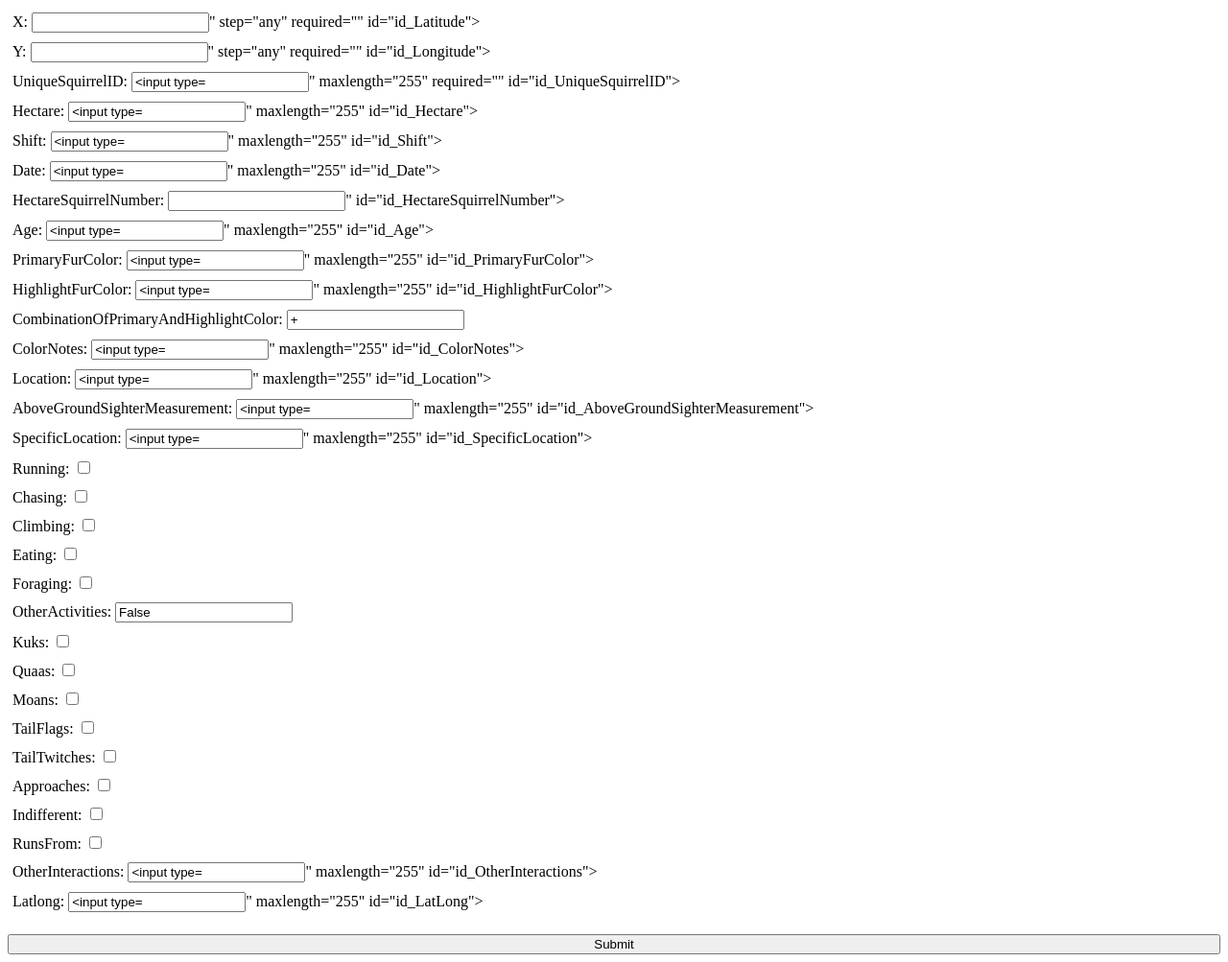
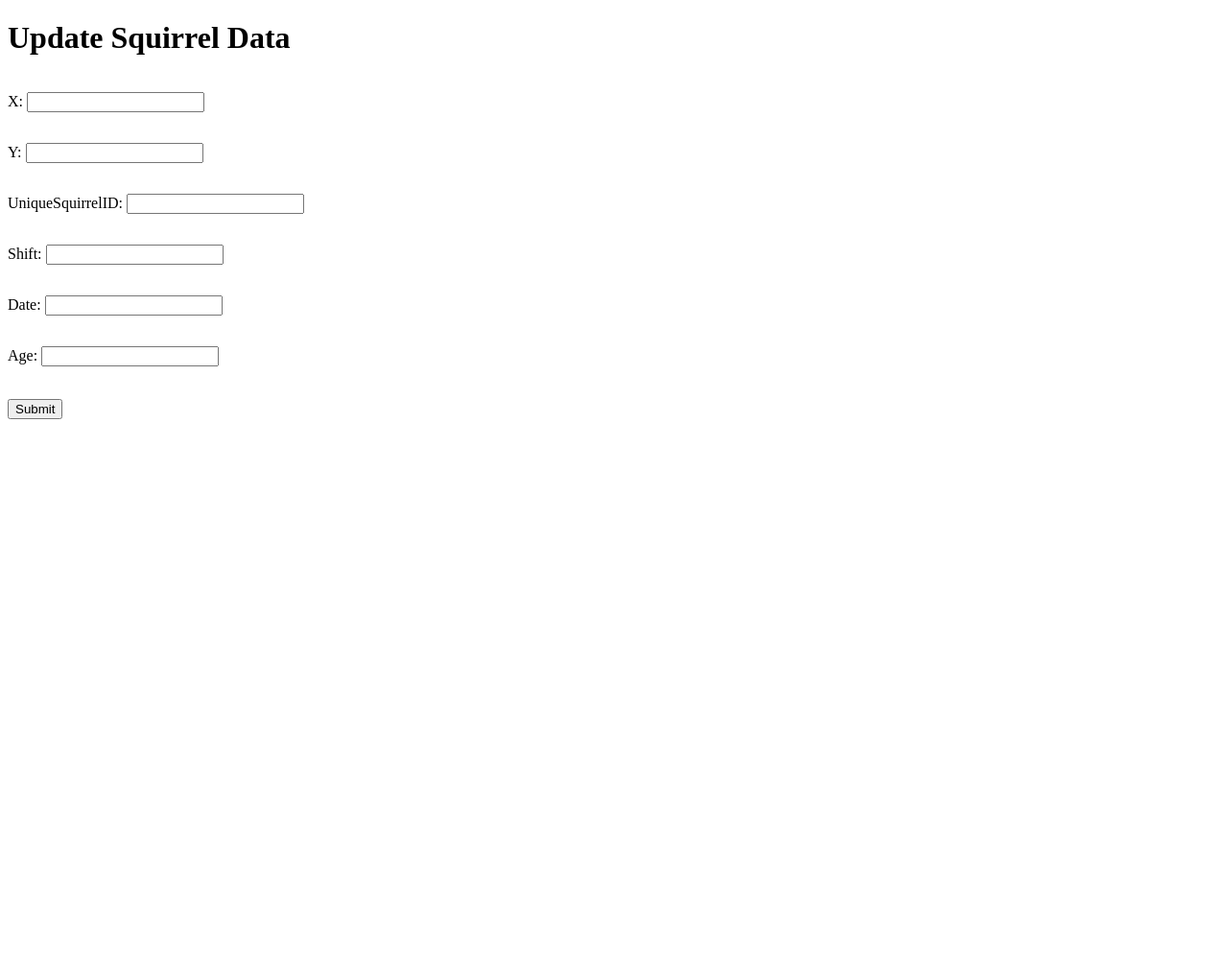
Before and after one commit to shlok-sethia/Squirrel_Tracker, a Django app: template squirrel_tracker/templates/squirrel_tracker/update.html in a window 1280 px wide. Shown: the whole page at 96% size. After the commit the page ends 437 px from the top, so only its background shows below. Run offline with Django 3.2, Linux system fonts and the light colour scheme; the template is opened without the code that fills it: values that come from a table or form of the project are taken from there, others are empty.

Commit message:
Converts HTML form back to ModelForm class and enables saving of changes to database

```diff
--- a/squirrel_tracker/forms.py
+++ b/squirrel_tracker/forms.py
@@ -4,4 +4,4 @@
 class SquirrelForm(ModelForm):
 	class Meta:
 		model = Squirrel
-		fields = '__all__'
+		fields = ['Latitude', 'Longitude', 'UniqueSquirrelID', 'Shift', 'Date', 'Age']
--- a/squirrel_tracker/templates/squirrel_tracker/update.html
+++ b/squirrel_tracker/templates/squirrel_tracker/update.html
@@ -11,136 +11,17 @@
         form{
             display:grid;
         }
+        .submit{
+            width: fit-content;
+        }
     </style>
 </head>
 <body>
-    <form method="post">
-        <div>
-            <label for="id_Latitude">X:</label>
-            <input type="number" name="Latitude" value="{{form_data.Latitude}}" step="any" required="" id="id_Latitude">
-        </div>
-        <div>
-            <label for="id_Longitude">Y:</label>
-            <input type="number" name="Longitude" value="{{form_data.Longitude}}" step="any" required="" id="id_Longitude">
-        </div>
-        <div>
-            <label for="id_UniqueSquirrelID">UniqueSquirrelID:</label>
-            <input type="text" name="UniqueSquirrelID" value="{{form_data.UniqueSquirrelID}}" maxlength="255" required="" id="id_UniqueSquirrelID">
-        </div>
-        <div>
-            <label for="id_Hectare">Hectare:</label>
-            <input type="text" name="Hectare" value="{{form_data.Hectare}}" maxlength="255" id="id_Hectare">
-        </div>
-        <div>
-            <label for="id_Shift">Shift:</label>
-            <input type="text" name="Shift" value="{{form_data.Shift}}" maxlength="255" id="id_Shift">
-        </div>
-        <div>
-            <label for="id_Date">Date:</label>
-            <input type="text" name="Date" value="{{form_data.Date}}" maxlength="255" id="id_Date">
-        </div>
-        <div>
-            <label for="id_HectareSquirrelNumber">HectareSquirrelNumber:</label>
-            <input type="number" name="HectareSquirrelNumber" value="{{form_data.HectareSquirrelNumber}}" id="id_HectareSquirrelNumber">
-        </div>
-        <div>
-            <label for="id_Age">Age:</label>
-            <input type="text" name="Age" value="{{form_data.Age}}" maxlength="255" id="id_Age">
-        </div>
-        <div>
-            <label for="id_PrimaryFurColor">PrimaryFurColor:</label>
-            <input type="text" name="PrimaryFurColor" value="{{form_data.PrimaryFurColor}}" maxlength="255" id="id_PrimaryFurColor">
-        </div>
-        <div>
-            <label for="id_HighlightFurColor">HighlightFurColor:</label>
-            <input type="text" name="HighlightFurColor" value="{{form_data.HighlightFurColor}}" maxlength="255" id="id_HighlightFurColor">
-        </div>
-        <div>
-            <label for="id_CombinationOfPrimaryAndHighlightColor">CombinationOfPrimaryAndHighlightColor:</label>
-            <input type="text" name="CombinationOfPrimaryAndHighlightColor" value="+" maxlength="255" id="id_CombinationOfPrimaryAndHighlightColor">
-        </div>
-        <div>
-            <label for="id_ColorNotes">ColorNotes:</label>
-            <input type="text" name="ColorNotes" value="{{form_data.ColorNotes}}" maxlength="255" id="id_ColorNotes">
-        </div>
-        <div>
-            <label for="id_Location">Location:</label>
-            <input type="text" name="Location" value="{{form_data.Location}}" maxlength="255" id="id_Location">
-        </div>
-        <div>
-            <label for="id_AboveGroundSighterMeasurement">AboveGroundSighterMeasurement:</label>
-            <input type="text" name="AboveGroundSighterMeasurement" value="{{form_data.AboveGroundSighterMeasurement}}" maxlength="255" id="id_AboveGroundSighterMeasurement">
-        </div>
-        <div>
-            <label for="id_SpecificLocation">SpecificLocation:</label>
-            <input type="text" name="SpecificLocation" value="{{form_data.SpecificLocation}}" maxlength="255" id="id_SpecificLocation">
-        </div>
-        <div>
-            <label for="id_Running">Running:</label>
-            <input type="checkbox" name="Running" id="id_Running">
-        </div>
-        <div>
-            <label for="id_Chasing">Chasing:</label>
-            <input type="checkbox" name="Chasing" id="id_Chasing">
-        </div>
-        <div>
-            <label for="id_Climbing">Climbing:</label>
-            <input type="checkbox" name="Climbing" id="id_Climbing">
-        </div>
-        <div>
-            <label for="id_Eating">Eating:</label>
-            <input type="checkbox" name="Eating" id="id_Eating">
-        </div>
-        <div>
-            <label for="id_Foraging">Foraging:</label>
-            <input type="checkbox" name="Foraging" id="id_Foraging">
-        </div>
-        <div>
-            <label for="id_OtherActivities">OtherActivities:</label>
-            <input type="text" name="OtherActivities" value="False" maxlength="255" id="id_OtherActivities">
-        </div>
-        <div>
-            <label for="id_Kuks">Kuks:</label>
-            <input type="checkbox" name="Kuks" id="id_Kuks">
-        </div>
-        <div>
-            <label for="id_Quaas">Quaas:</label>
-            <input type="checkbox" name="Quaas" id="id_Quaas">
-        </div>
-        <div>
-            <label for="id_Moans">Moans:</label>
-            <input type="checkbox" name="Moans" id="id_Moans">
-        </div>
-        <div>
-            <label for="id_TailFlags">TailFlags:</label>
-            <input type="checkbox" name="TailFlags" id="id_TailFlags">
-        </div>
-        <div>
-            <label for="id_TailTwitches">TailTwitches:</label>
-            <input type="checkbox" name="TailTwitches" id="id_TailTwitches">
-        </div>
-        <div>
-            <label for="id_Approaches">Approaches:</label>
-            <input type="checkbox" name="Approaches" id="id_Approaches">
-        </div>
-        <div>
-            <label for="id_Indifferent">Indifferent:</label>
-            <input type="checkbox" name="Indifferent" id="id_Indifferent">
-        </div>
-        <div>
-            <label for="id_RunsFrom">RunsFrom:</label>
-            <input type="checkbox" name="RunsFrom" id="id_RunsFrom">
-        </div>
-        <div>
-            <label for="id_OtherInteractions">OtherInteractions:</label>
-            <input type="text" name="OtherInteractions" value="{{form_data.OtherInteractions}}" maxlength="255" id="id_OtherInteractions">
-        </div>
-        <div>
-            <label for="id_LatLong">Latlong:</label>
-            <input type="text" name="LatLong" value="{{form_data.LatLong}}" maxlength="255" id="id_LatLong">
-        </div>
+    <h1>Update Squirrel Data</h1>
+    <form method="post">{% csrf_token %}
+        {{form_data.as_p}}
         <br>
-        <input type="submit" name="Submit">
+        <input type="submit" name="Submit" class="submit">
     </form>
 </body>
 </html>
```
Also changed, not shown: squirrel_tracker/views.py (+11 -4 lines).
